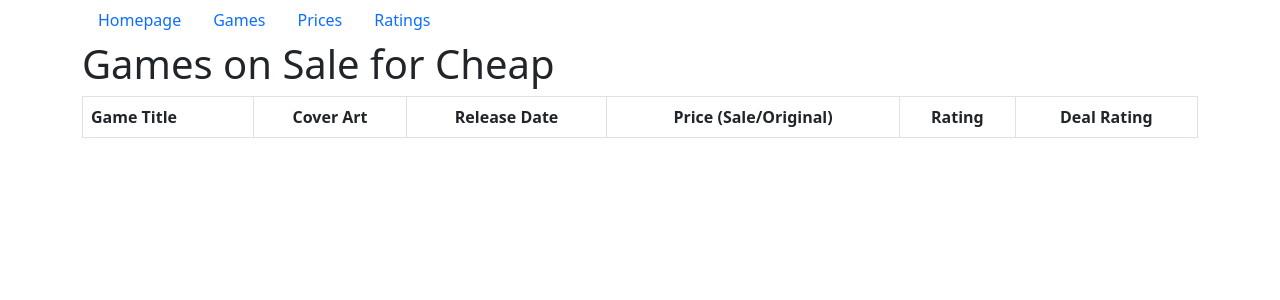
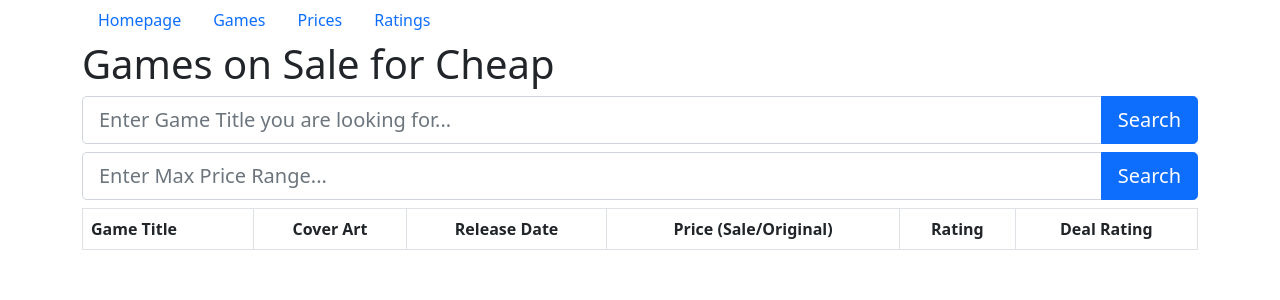
Before and after one commit to Ryan-Lucey-13/cheap_games_dashboard, a Python web app: template templates/table.html in a window 1280 px wide. Shown: the top 300 px of the page. Run offline with Jinja, Linux system fonts and the light colour scheme; the template is opened without the code that fills it, so the values that code supplies are empty.

Commit message:
search bars

```diff
--- a/templates/ratings.html
+++ b/templates/ratings.html
@@ -18,6 +18,12 @@
                 <a class="nav-link" href="/ratings">Ratings</a>
             </div>
             <h1>How are they Rated?</h1>
+            <form method="GET" action="/search-results/">
+                <div class="input-group mb-2">
+                    <input name="searchterm" type="text" class="form-control form-control-lg" placeholder="Enter Game Title..." />
+                    <button class="btn btn-primary btn-lg input-group-text">Search</button>
+                </div>
+            </form>
             <embed type="image/svg+xml" src="{{ rendered_chart_svg|safe }}"/>
         </div>
       </div>
--- a/templates/table.html
+++ b/templates/table.html
@@ -19,6 +19,16 @@
                 <a class="nav-link" href="/ratings">Ratings</a>
             </div>
             <h1>Games on Sale for Cheap</h1>
+            <form method="GET" action="/search-results/">
+                <div class="input-group mb-2">
+                    <input name="searchterm" type="text" class="form-control form-control-lg" placeholder="Enter Game Title you are looking for..." />
+                    <button class="btn btn-primary btn-lg input-group-text">Search</button>
+                </div>
+                <div class="input-group mb-2">
+                    <input name="searchterm" type="text" class="form-control form-control-lg" placeholder="Enter Max Price Range..." />
+                    <button class="btn btn-primary btn-lg input-group-text">Search</button>
+                </div>
+            </form>
             <table class="table table-bordered">
                 <thead>
                     <tr>
```
Also changed, not shown: templates/pricing.html (+10 -0 lines), views.py (+26 -2 lines).
